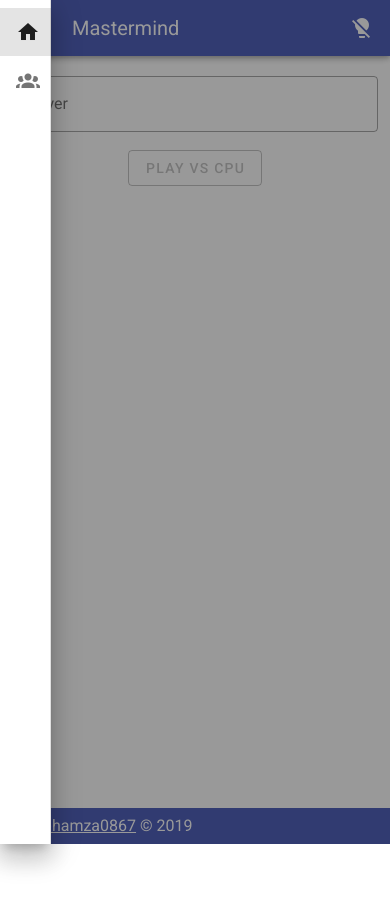
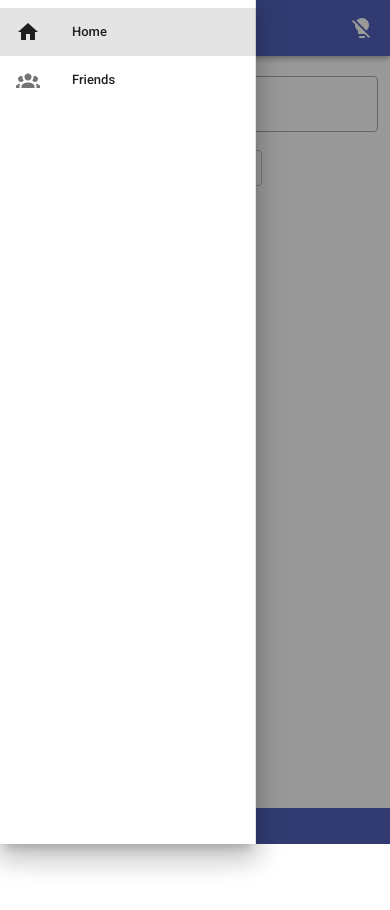
Before and after one commit to hamza0867/mastermind, a Vue app: page / in a window 390 px wide. Both pictures are taken after a click on the button 28 px from the left and 28 px from the top of the page. Shown: the top 910 px of the page. Built offline with nearby package versions, Linux system fonts and the light colour scheme.

Commit message:
fix left menu responsive width

```diff
--- a/src/App.vue
+++ b/src/App.vue
@@ -1,6 +1,6 @@
 <template>
   <v-app id="inspire">
-    <v-navigation-drawer v-model="drawer" app clipped width="13vw">
+    <v-navigation-drawer v-model="drawer" app clipped :width="width">
       <v-list dense>
         <v-list-item link :to="{ name: 'home' }">
           <v-list-item-action>
@@ -34,16 +34,16 @@
       <router-view />
     </v-content>
     <v-footer color="indigo" app>
-      <span class="white--text"
-        >By
+      <span class="white--text">
+        By
         <a
           href="https://github.com/hamza0867"
           target="_blank"
           style="color: white"
           >@hamza0867</a
         >
-        &copy; 2019</span
-      >
+        &copy; 2019
+      </span>
     </v-footer>
   </v-app>
 </template>
@@ -77,5 +77,9 @@ export default class App extends Vue {
   get lightIcon() {
     return this.dark ? "mdi-lightbulb-on" : "mdi-lightbulb-off";
   }
+
+  get width() {
+    return this.$vuetify.breakpoint.smAndDown ? undefined : "13vw";
+  }
 }
 </script>
```
